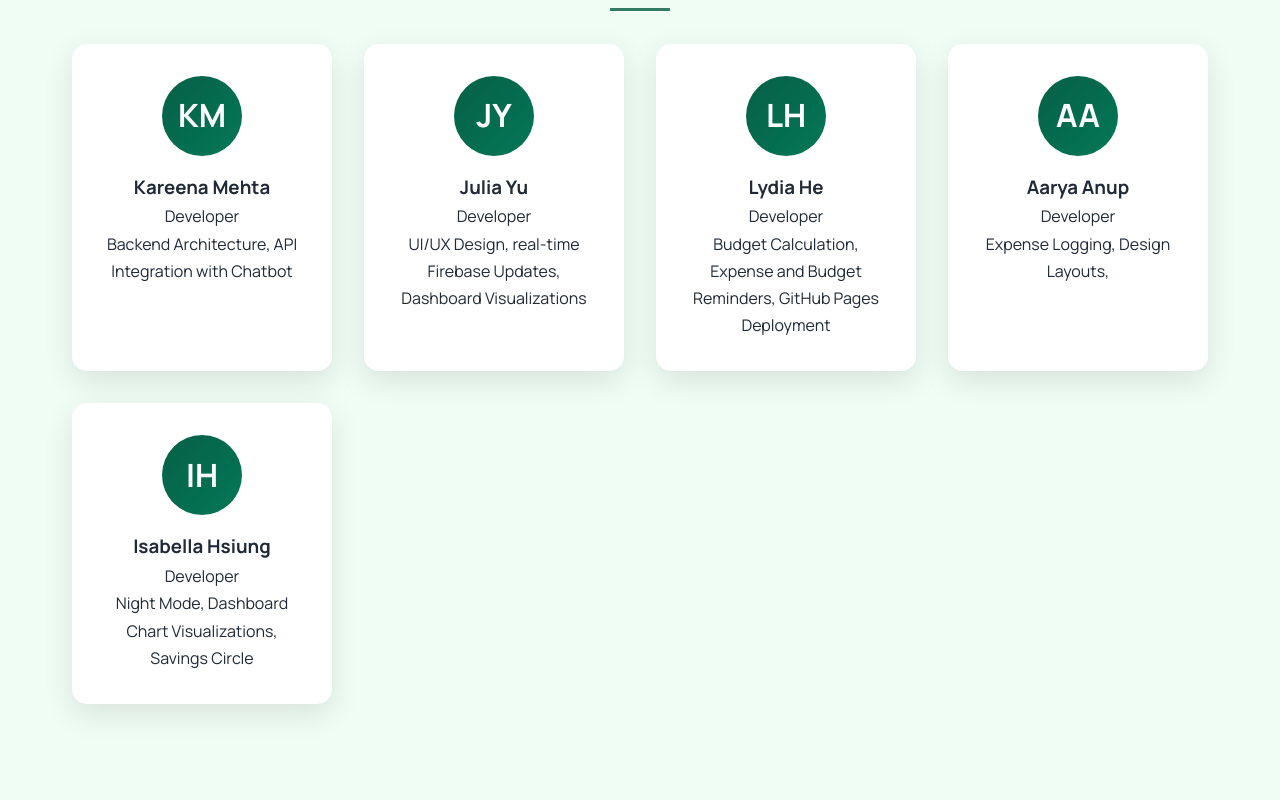
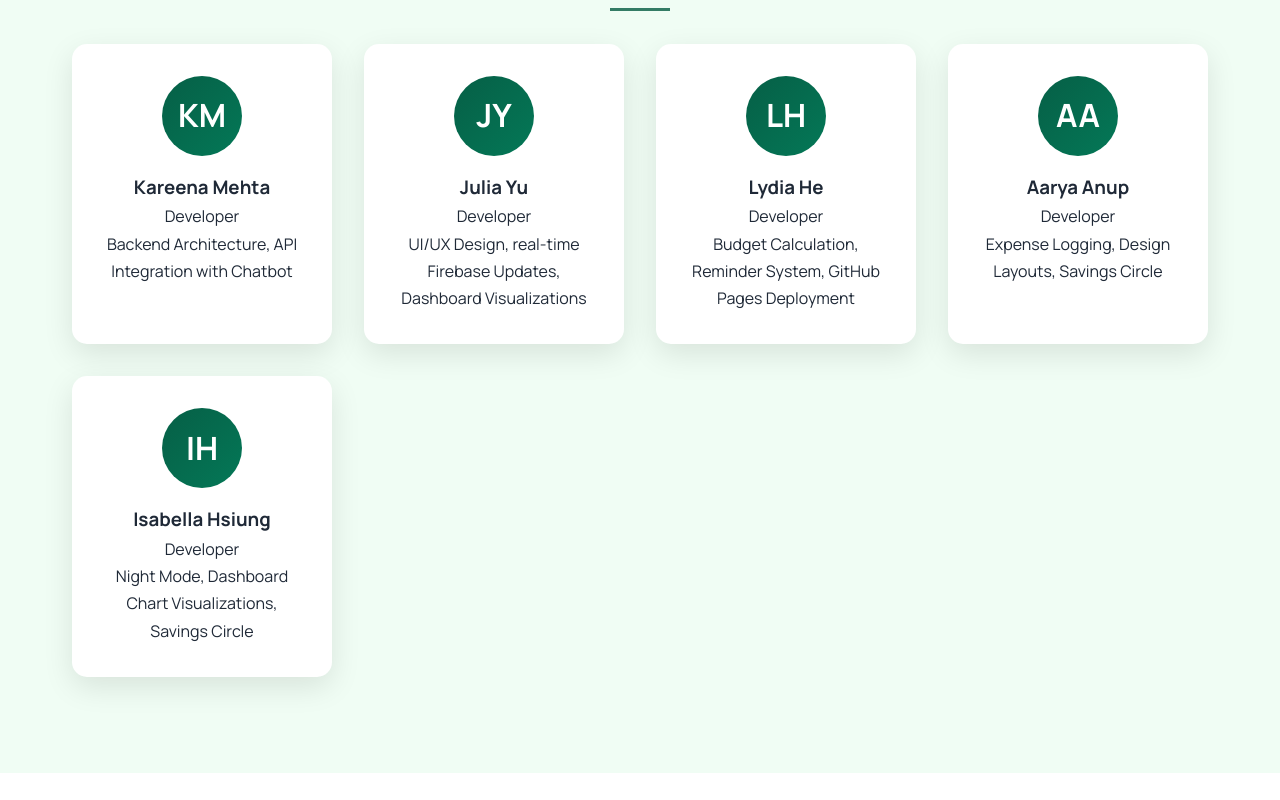
Before and after one commit to lydia2s/SpendWiseApp, a plain HTML site: page index.html in a window 1280 px wide. Shown: the part 6867-7667 px from the top of the page. After the commit the page ends 7640 px from the top, so only its background shows below. Drawn offline with nearby package versions, Linux system fonts and the light colour scheme.

Commit message:
ui changes

```diff
--- a/index.html
+++ b/index.html
@@ -235,9 +235,9 @@
             color: var(--primary-color);
         }
 
-        /* Architecture Section */
-        .architecture {
-            background: #00572a;
+       /* Architecture Section */
+       .architecture {
+            background: var(--primary-color);
             color: white;
         }
 
@@ -616,13 +616,13 @@
                     <div class="contributor-avatar">LH</div>
                     <h3>Lydia He</h3>
                     <p>Developer</p>
-                    <p>Budget Calculation, Expense and Budget Reminders, GitHub Pages Deployment</p>
+                    <p>Budget Calculation, Reminder System, GitHub Pages Deployment</p>
                 </div>
                 <div class="contributor-card fade-in">
                     <div class="contributor-avatar">AA</div>
                     <h3>Aarya Anup</h3>
                     <p>Developer</p>
-                    <p>Expense Logging, Design Layouts, </p>
+                    <p>Expense Logging, Design Layouts, Savings Circle</p>
                 </div>
                 <div class="contributor-card fade-in">
                     <div class="contributor-avatar">IH</div>
```
